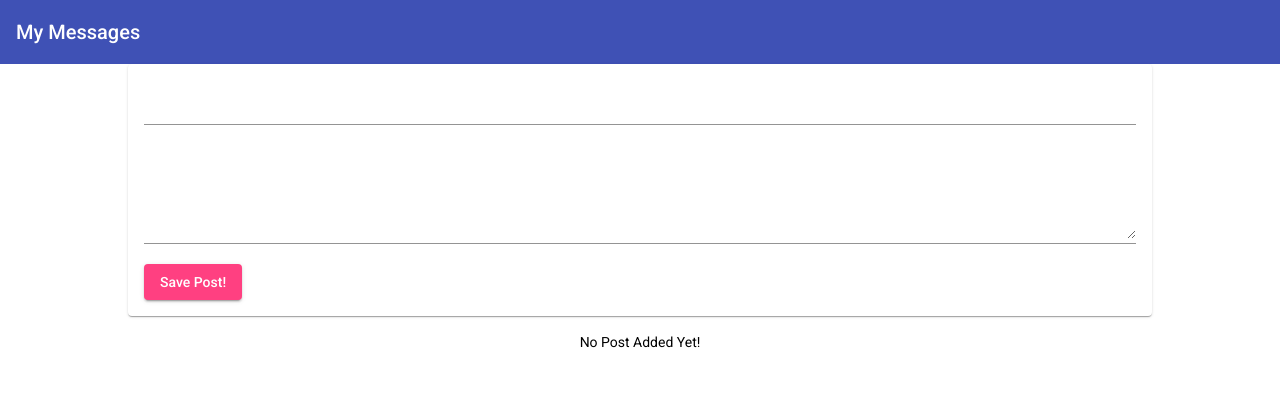
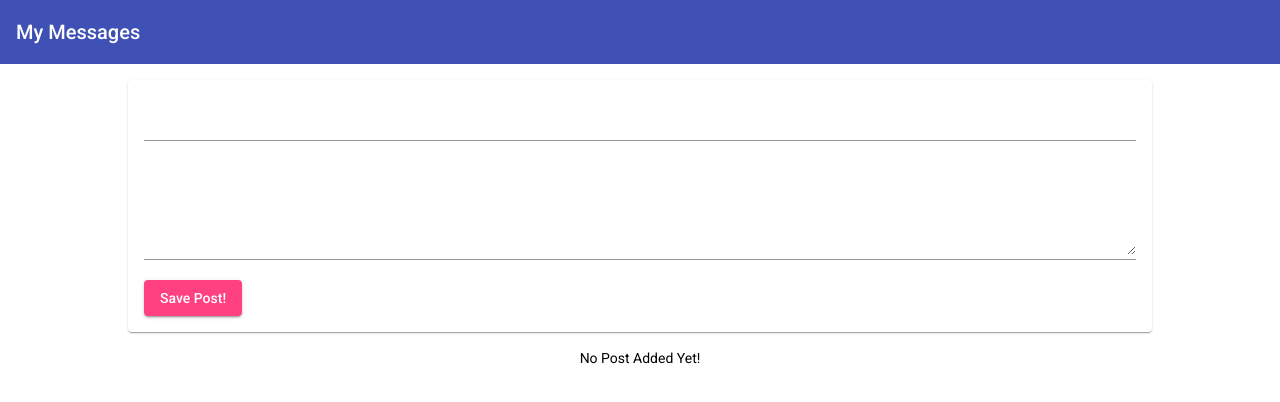
Before and after one commit to Mahsa1990a/my-angular-project, an Angular app: page / in a window 1280 px wide. Shown: the top 402 px of the page. Built offline with nearby package versions, Linux system fonts and the light colour scheme.

Commit message:
Getting Posts from Post-Create to Post-List

```diff
--- a/src/app/app.component.css
+++ b/src/app/app.component.css
@@ -1,7 +1,7 @@
 main {
-  margin-top: 1rem;
+  /* margin-top: 1rem; */
   /* Centered */
   width: 80%;
-  margin: auto;
+  margin: 1rem auto; /*1rem up and down and auto left and right */
   /* Centered */
 }
--- a/src/app/app.module.ts
+++ b/src/app/app.module.ts
@@ -13,6 +13,7 @@ import { AppComponent } from './app.component';
 import { PostCreateComponent } from './posts/post-create/post-create.component';
 import { HeaderComponent } from './header/header.component';
 import { PostListComponent } from './posts/post-list/post-list.component';
+// import { PostsService } from './posts/posts.service';
 
 @NgModule({
   declarations: [
@@ -31,6 +32,8 @@ import { PostListComponent } from './posts/post-list/post-list.component';
     MatToolbarModule,
     MatExpansionModule
   ],
+  // providers are for services
+  // providers: [PostsService],   OR go to posts.service.ts
   providers: [],
   bootstrap: [AppComponent]
 })
--- /dev/null
+++ b/src/app/posts/posts.service.ts
@@ -0,0 +1,25 @@
+/* Easier way passing data around or an alternative(jaygozin):
+Service => is a class which you add to angular app, which you let inject by anular into components,
+and which is able to centralize some tasks and provide easy access to data from whitin diffrent
+components without property and event binding */
+
+import { Injectable } from "@angular/core";
+import { Post } from "./post.model";
+
+@Injectable({providedIn: 'root'})
+
+export class PostsService {
+  // store a list of posts: change it to private property: private (you can't edit it from outside)
+  private posts: Post[] = [];
+
+  getPosts() {
+    return [...this.posts]; // creating new arr with old obj
+  }
+
+  // addPost(post: Post) { OR
+  addPost(title: string, content: string) {
+    const post: Post = {title: title, content: content}
+    this.posts.push(post);
+  }
+
+}
```
Also changed, not shown: src/app/posts/post-list/post-list.component.ts (+7 -0 lines).
